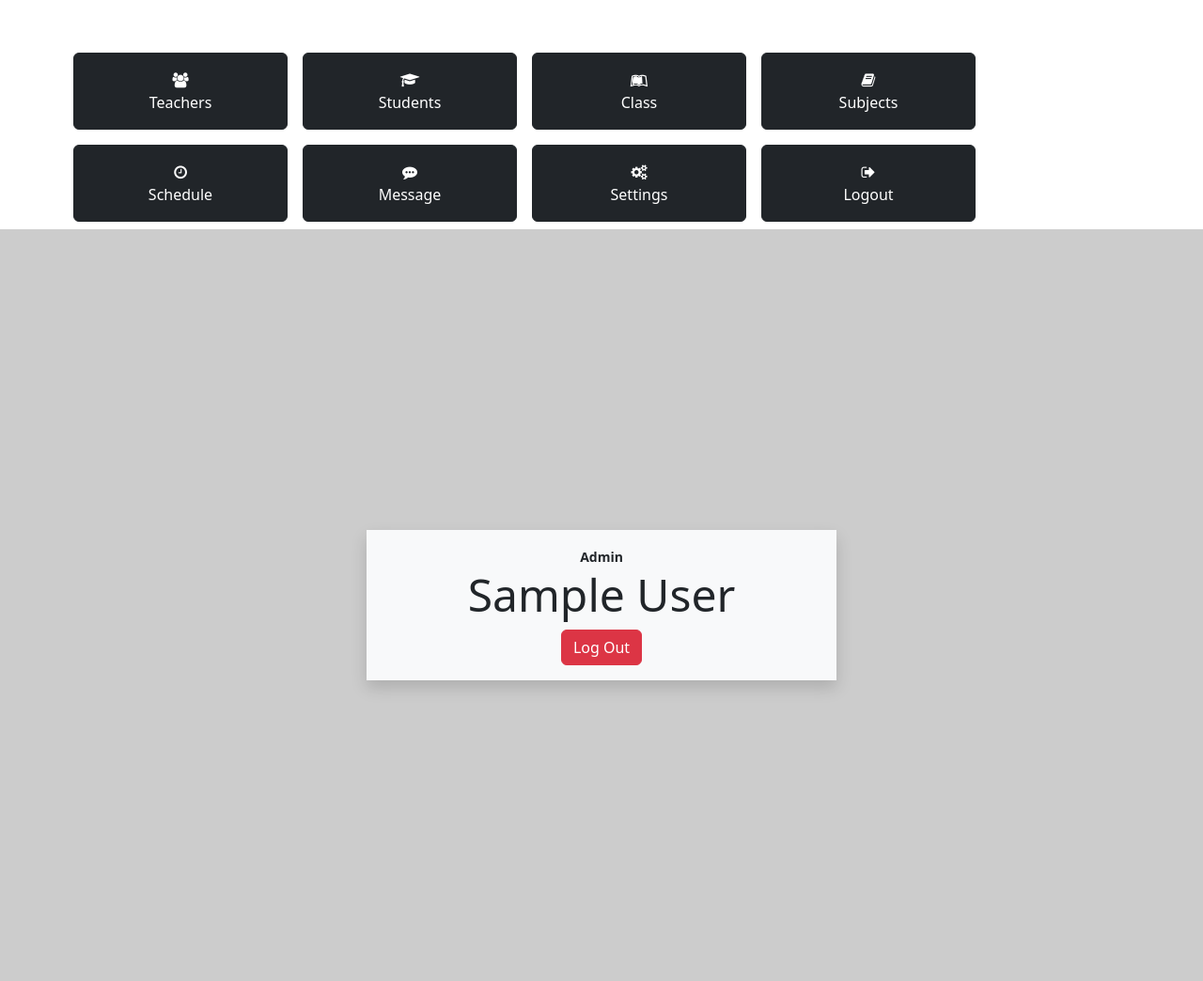
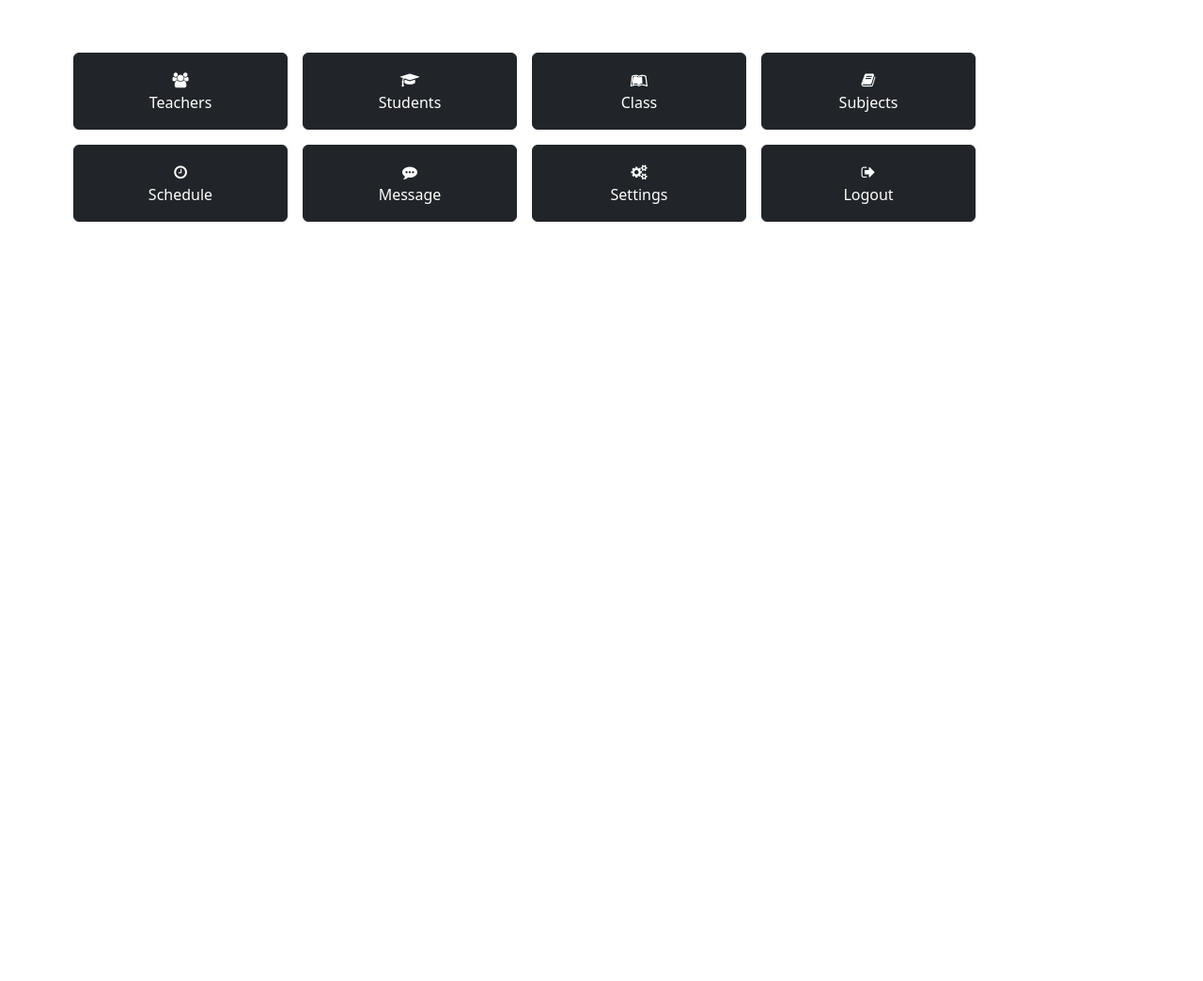
Before and after one commit to al-kuresh/CSE311_Database, a PHP site: page /admin/index.php in a window 1280 px wide. Shown: the part 72-1116 px from the top of the page at 94% size. After the commit the page ends 308 px from the top, so only its background shows below. Run offline with PHP 8.4, Linux system fonts and the light colour scheme; the visitor is signed in with stand-in values (Sample User, id 1).

Commit message:
card removed

```diff
--- a/Sirius/admin/index.php
+++ b/Sirius/admin/index.php
@@ -84,34 +84,7 @@ if (isset($_SESSION['admin_id']) && isset($_SESSION['usert'])) {
         </a>
     </div>
 </div>
-        <div class="h_blurr">
-            <div class="d-flex justify-content-center align-items-center vh-100">
-                <div class="shadow w-500 p-3 text-center bg-light">
-                    <small>
-                        <b>
-                            <?php
-                            switch ($_SESSION["usert"]) {
-                                case '1':
-                                    echo "Admin";
-                                    break;
-                                case '2':
-                                    echo "Student";
-                                    break;
-                                case '3':
-                                    echo "Teacher";
-                                    break;
-                                default:
-                                    echo "Unknown";
-                                    break;
-                            }
-                            ?>
-                        </b><br>
-                        <h5 class="display-5"><?= htmlspecialchars($_SESSION["f_name"]) ?></h5>
-                        <a href="../Logout.php" class="btn btn-danger">Log Out</a>
-                    </small>
-                </div>
-            </div>
-        </div>
+
 
 
         <script src="https://cdnjs.cloudflare.com/ajax/libs/bootstrap/5.3.0/js/bootstrap.bundle.min.js"></script>
```
